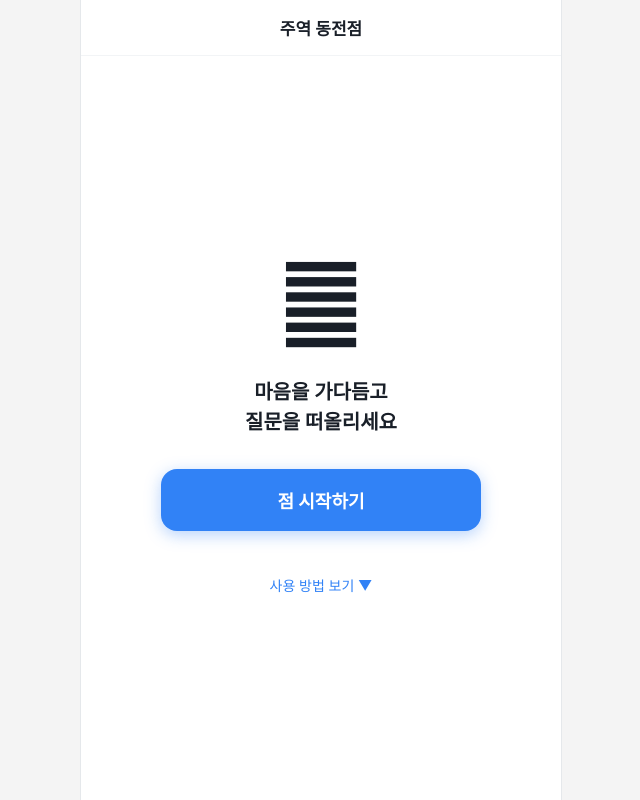
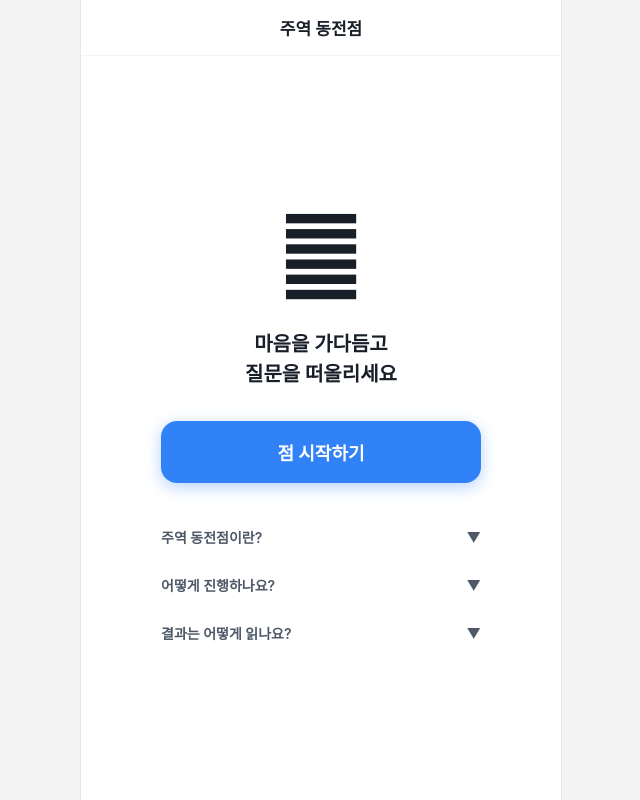
Before and after one commit to Yngie-C/book-of-changes, a React (Vite) app: page / in a window 1280 px wide. Shown: the whole page, without its empty margins (319-959 px from the left). Built offline with nearby package versions, Linux system fonts and the light colour scheme.

Commit message:
feat: 랜딩 페이지에 주역 동전점 소개 아코디언 추가
단일 토글 가이드를 3개 섹션 아코디언으로 교체하여
주역 동전점이 생소한 사용자도 쉽게 이해할 수 있도록 함

Co-Authored-By: Claude Opus 4.6 <noreply@anthropic.com>

```diff
--- a/src/pages/HomePage.tsx
+++ b/src/pages/HomePage.tsx
@@ -6,8 +6,38 @@ type HomePageProps = {
   onStart: () => void;
 };
 
+const ACCORDION_SECTIONS = [
+  {
+    title: '주역 동전점이란?',
+    content:
+      '주역은 3000년 역사를 가진 동양 고전으로, 변화의 이치를 담고 있습니다. 동전 3개를 던져 우연 속에서 의미 있는 답을 찾는 점술입니다.',
+  },
+  {
+    title: '어떻게 진행하나요?',
+    content:
+      '동전 3개를 총 6번 던집니다. 매 던지기마다 앞면·뒷면의 조합으로 하나의 \'효(爻)\'가 결정되고, 6개의 효가 모여 하나의 \'괘(卦)\'를 이룹니다.',
+  },
+  {
+    title: '결과는 어떻게 읽나요?',
+    content:
+      '완성된 괘에 대한 전체 해석(괘사)과, 변하는 효가 있다면 그 효에 대한 개별 해석(효사)을 함께 읽습니다. 변효가 있으면 \'변괘\'도 참고합니다.',
+  },
+];
+
 export default function HomePage({ onStart }: HomePageProps) {
-  const [showGuide, setShowGuide] = useState(false);
+  const [openSections, setOpenSections] = useState<Set<number>>(new Set());
+
+  const toggleSection = (index: number) => {
+    setOpenSections(prev => {
+      const next = new Set(prev);
+      if (next.has(index)) {
+        next.delete(index);
+      } else {
+        next.add(index);
+      }
+      return next;
+    });
+  };
 
   const contentStyle: CSSProperties = {
     display: 'flex',
@@ -51,28 +81,37 @@ export default function HomePage({ onStart }: HomePageProps) {
     transition: 'transform 150ms ease, box-shadow 150ms ease',
   };
 
-  const guideBtnStyle: CSSProperties = {
-    background: 'none',
-    border: 'none',
-    cursor: 'pointer',
-    fontSize: '14px',
-    color: 'var(--color-primary)',
-    fontWeight: 500,
-    padding: '4px 0',
+  const accordionWrapperStyle: CSSProperties = {
+    width: '100%',
+    maxWidth: '320px',
     animation: 'fadeIn 350ms ease both',
     animationDelay: '100ms',
   };
 
-  const guideBoxStyle: CSSProperties = {
+  const sectionBtnStyle: CSSProperties = {
+    display: 'flex',
+    justifyContent: 'space-between',
+    alignItems: 'center',
     width: '100%',
-    maxWidth: '320px',
+    background: 'none',
+    border: 'none',
+    cursor: 'pointer',
+    padding: '10px 0',
+    fontSize: '14px',
+    fontWeight: 600,
+    color: 'var(--color-text-secondary)',
+    textAlign: 'left',
+  };
+
+  const sectionContentStyle: CSSProperties = {
+    backgroundColor: 'var(--color-bg-secondary)',
+    borderRadius: '12px',
     padding: '16px',
-    borderRadius: '12px',
-    backgroundColor: 'var(--color-bg-secondary)',
     fontSize: '14px',
     color: 'var(--color-text-secondary)',
     lineHeight: 1.7,
     animation: 'slideUp 250ms ease both',
+    marginBottom: '4px',
   };
 
   return (
@@ -97,16 +136,24 @@ export default function HomePage({ onStart }: HomePageProps) {
           점 시작하기
         </button>
 
-        <button style={guideBtnStyle} onClick={() => setShowGuide(v => !v)}>
-          사용 방법 보기 {showGuide ? '▲' : '▼'}
-        </button>
-
-        {showGuide && (
-          <div style={guideBoxStyle}>
-            동전 3개를 6번 던져 점괘를 완성합니다. 각 던지기가 하나의 효를 만들고,
-            6개의 효가 모여 하나의 괘가 됩니다.
-          </div>
-        )}
+        <div style={accordionWrapperStyle}>
+          {ACCORDION_SECTIONS.map((section, index) => {
+            const isOpen = openSections.has(index);
+            return (
+              <div key={index} style={{ marginBottom: index < ACCORDION_SECTIONS.length - 1 ? '4px' : 0 }}>
+                <button style={sectionBtnStyle} onClick={() => toggleSection(index)}>
+                  <span>{section.title}</span>
+                  <span>{isOpen ? '▲' : '▼'}</span>
+                </button>
+                {isOpen && (
+                  <div style={sectionContentStyle}>
+                    {section.content}
+                  </div>
+                )}
+              </div>
+            );
+          })}
+        </div>
       </div>
     </Layout>
   );
```
